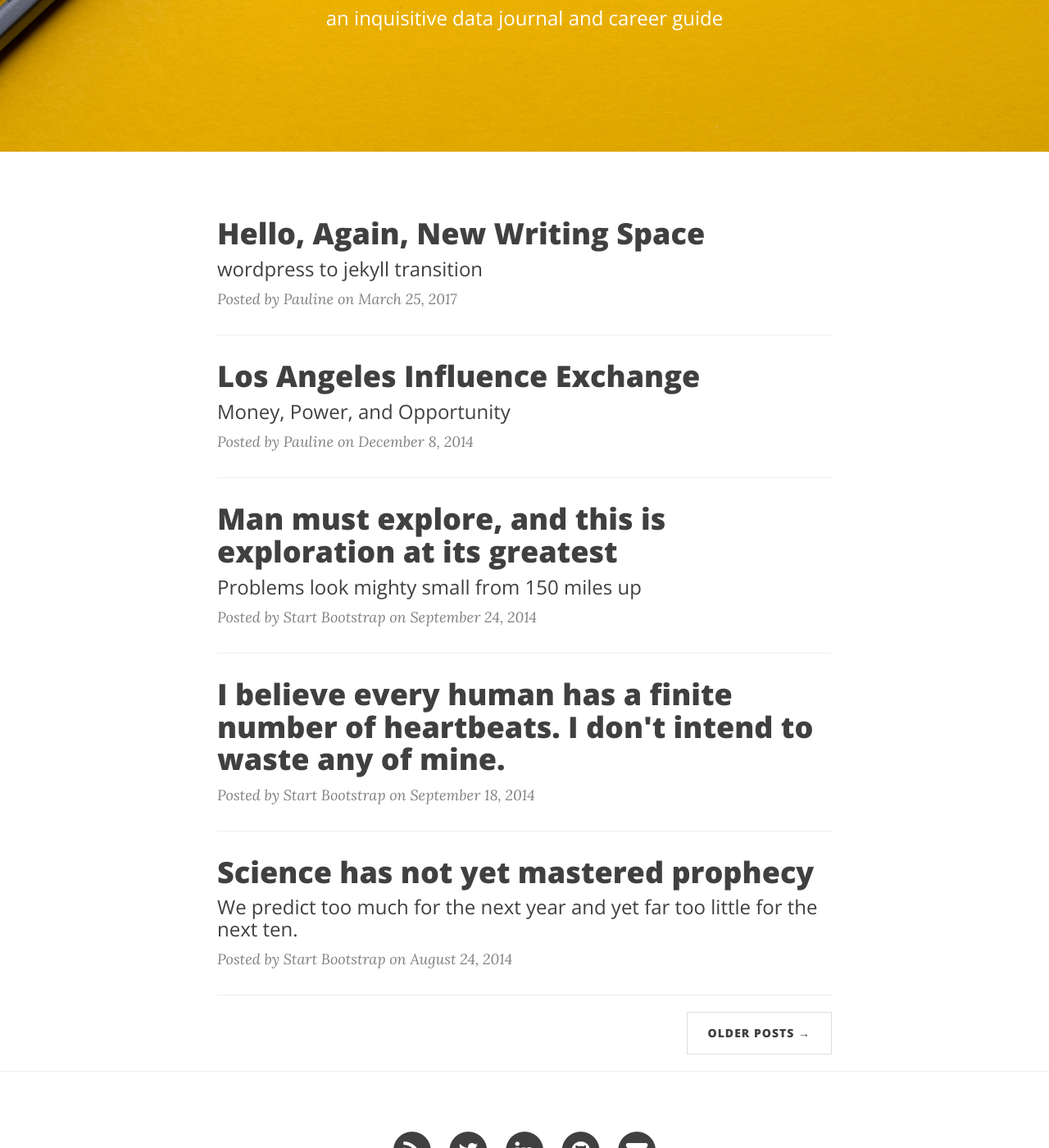
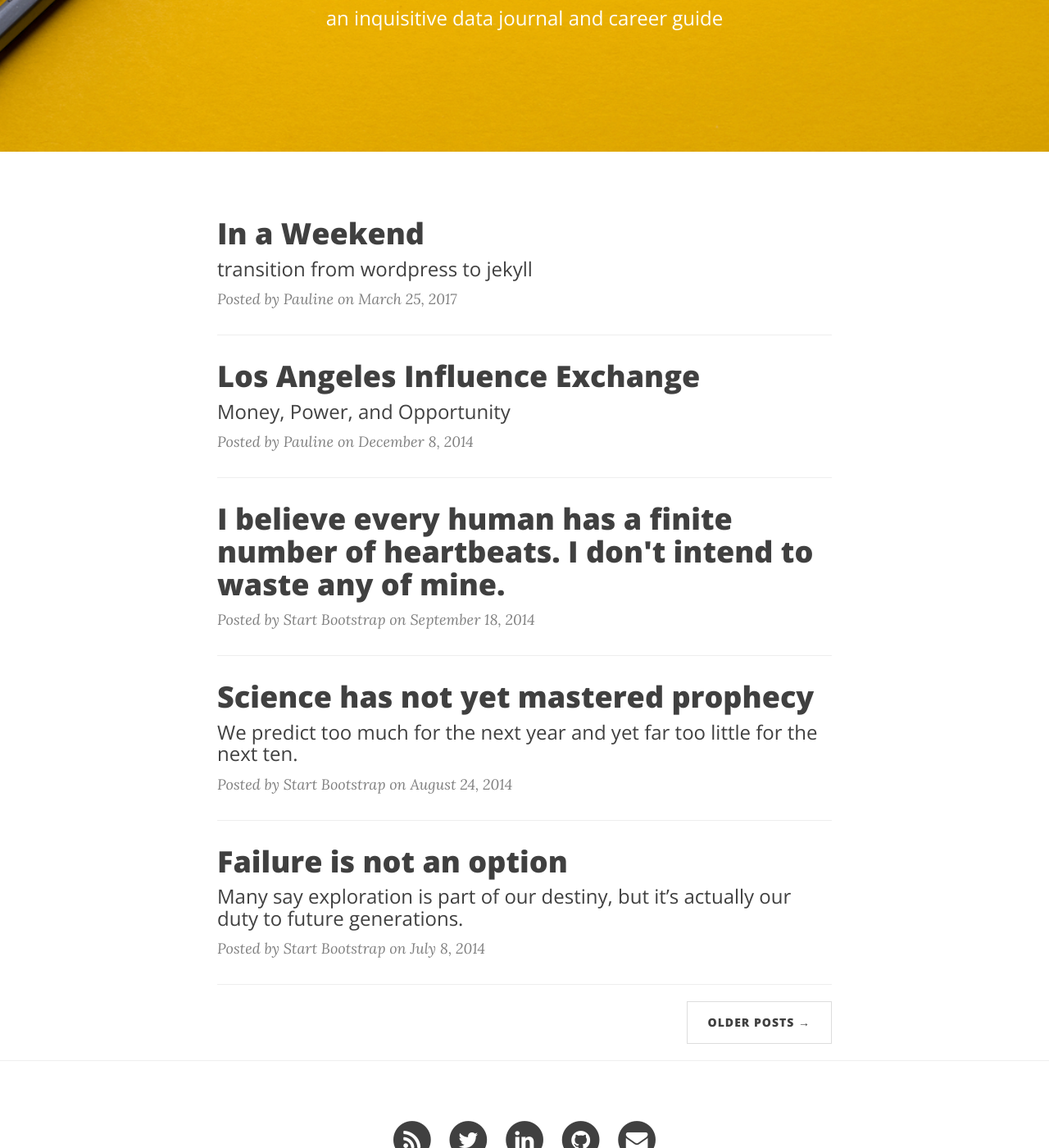
Before and after one commit to PowChow/powchow.github.io, a Jekyll site: the page built from index.html, in a window 1280 px wide and 1400 px high, scrolled down 351 px. Shown: the whole window at 82% size. Built offline with Jekyll 4.4.1, drawn with Linux system fonts in a browser that asks for light colours; nearby versions of some CDN libraries; the list of posts is cut into pages by our own code; some of the changed lines change nothing that is shown.

Commit message:
updated hello world

```diff
--- a/_posts/2014-09-24-man-must-explore.markdown
+++ /dev/null
@@ -1,45 +0,0 @@
----
-layout:     post
-title:      "Man must explore, and this is exploration at its greatest"
-subtitle:   "Problems look mighty small from 150 miles up"
-date:       2014-09-24 12:00:00
-author:     "Start Bootstrap"
-header-img: "img/post-bg-06.jpg"
-permalink:  /:year/:month/:title
-comments: 	true
----
-
-<p>Never in all their history have men been able truly to conceive of the world as one: a single sphere, a globe, having the qualities of a globe, a round earth in which all the directions eventually meet, in which there is no center because every point, or none, is center — an equal earth which all men occupy as equals. The airman's earth, if free men make it, will be truly round: a globe in practice, not in theory.</p>
-
-<p>Science cuts two ways, of course; its products can be used for both good and evil. But there's no turning back from science. The early warnings about technological dangers also come from science.</p>
-
-<p>What was most significant about the lunar voyage was not that man set foot on the Moon but that they set eye on the earth.</p>
-
-<p>A Chinese tale tells of some men sent to harm a young girl who, upon seeing her beauty, become her protectors rather than her violators. That's how I felt seeing the Earth for the first time. I could not help but love and cherish her.</p>
-
-<p>For those who have seen the Earth from space, and for the hundreds and perhaps thousands more who will, the experience most certainly changes your perspective. The things that we share in our world are far more valuable than those which divide us.</p>
-
-<h2 class="section-heading">The Final Frontier</h2>
-
-<p>There can be no thought of finishing for ‘aiming for the stars.’ Both figuratively and literally, it is a task to occupy the generations. And no matter how much progress one makes, there is always the thrill of just beginning.</p>
-
-<p>There can be no thought of finishing for ‘aiming for the stars.’ Both figuratively and literally, it is a task to occupy the generations. And no matter how much progress one makes, there is always the thrill of just beginning.</p>
-
-<blockquote>The dreams of yesterday are the hopes of today and the reality of tomorrow. Science has not yet mastered prophecy. We predict too much for the next year and yet far too little for the next ten.</blockquote>
-
-<p>Spaceflights cannot be stopped. This is not the work of any one man or even a group of men. It is a historical process which mankind is carrying out in accordance with the natural laws of human development.</p>
-
-<h2 class="section-heading">Reaching for the Stars</h2>
-
-<p>As we got further and further away, it [the Earth] diminished in size. Finally it shrank to the size of a marble, the most beautiful you can imagine. That beautiful, warm, living object looked so fragile, so delicate, that if you touched it with a finger it would crumble and fall apart. Seeing this has to change a man.</p>
-
-<a href="#">
-    <img src="{{ site.baseurl }}/img/post-sample-image.jpg" alt="Post Sample Image">
-</a>
-<span class="caption text-muted">To go places and do things that have never been done before – that’s what living is all about.</span>
-
-<p>Space, the final frontier. These are the voyages of the Starship Enterprise. Its five-year mission: to explore strange new worlds, to seek out new life and new civilizations, to boldly go where no man has gone before.</p>
-
-<p>As I stand out here in the wonders of the unknown at Hadley, I sort of realize there’s a fundamental truth to our nature, Man must explore, and this is exploration at its greatest.</p>
-
-<p>Placeholder text by <a href="http://spaceipsum.com/">Space Ipsum</a>. Photographs by <a href="https://www.flickr.com/photos/nasacommons/">NASA on The Commons</a>.</p>
--- a/_posts/2017-03-25-transition-to-jekyll.markdown
+++ b/_posts/2017-03-25-transition-to-jekyll.markdown
@@ -1,12 +1,26 @@
 ---
 layout:     post
-title:      "Hello, Again, New Writing Space"
-subtitle:   "wordpress to jekyll transition"
+title:      "In a Weekend"
+subtitle:   "transition from wordpress to jekyll"
 date:       2017-03-25 12:00:00
 author:     "Pauline"
 header-img: "img/post-bg-shuttle-takeoff.jpg"
 permalink:  /:year/:month/:title
 comments:   true
 ---
-<p>Setting up a new digital space feels like opening up a new toy or present. I convinced myself to make the transition from wordpress, paid hosting service, to jekyll through github pages, free of charge. Free doesn't include my personal time in working on this site. My tech guilt got the best of me. I am slowing moving original content from one place to another and leveraging the opportunity to apply fresh eyes, editing, and technical upgrades. In the two years that I started this blog, I got better at programming and analysis. Still not done with my Computer Science Masters tho...one more year left!</p>
-<p><i>First written in November 2014</i>: Opening new writing space to encourage my own curiosity with data, publish insights on open data sets by public agencies, and document my learnings in computer science. I enrolled in one of Georgia Institute of Technology’s (GeorgiaTech’s) early online masters in computer science degree program and plan to specialize in machine learning. Feedback and insights are much appreciated here.</p>
+## Celebration and Jubilations
+Excited to launch this tech version of the blog. My first blog was about yoga, in which I learned Joomla and set it up on a weekend. Then I transitioned my efforts to wordpress out of a little laziness
+
+Setting up a new digital space feels like opening up a new toy or present. I convinced myself to make the transition from wordpress, paid hosting service, to jekyll through github pages, which is free, if you don't count my time figuring it out. This "tech debt" was a heavy guilt. In the two years that I started this blog, I hope to enhance and add content to current posts, even muster technical upgrades. One more year left in my OMSCS Computer Science Masters, while working full time as a business intelligence engineer. I couldn't ask for a better situation.
+
+A search will yield a lot of resources for transitioning from a blogging tool to Jekyll. I listed the resources I used below, also as a shout out to awesome content and authors:
+* How to save your comments? [disqus integration](http://www.girliemac.com/blog/2013/12/27/wordpress-to-jekyll/)
+* How to migrate content, posts and images? [export wordpress.xml and convert to jekyll files](http://www.adamwadeharris.com/how-to-convert-a-wordpress-site-to-jekyll-with-github-pages/) on your local machine
+* How to set up website?
+* Starting with Jekyll and Github Pages
+	*[First Steps and Overview](http://bdewilde.github.io/blog/2014/08/10/on-starting-over-with-jekyll/)
+	*[Step by Step Guide](http://jmcglone.com/guides/github-pages/#)
+	*[More Technical Details](https://mademistakes.com/articles/using-jekyll-2016/)
+	*After understanding the above resources, find and download a template from the interwebs
+
+_From the archive November 2014_: Opening new writing space to encourage my own curiosity with data, publish insights on open data sets by public agencies, and document my learnings in computer science. I enrolled in one of Georgia Institute of Technology’s (GeorgiaTech’s) early online masters in computer science degree program and plan to specialize in machine learning. Feedback and insights are much appreciated here.</p>
```
Also changed, not shown: img/post-bg-04.jpg (deleted).
